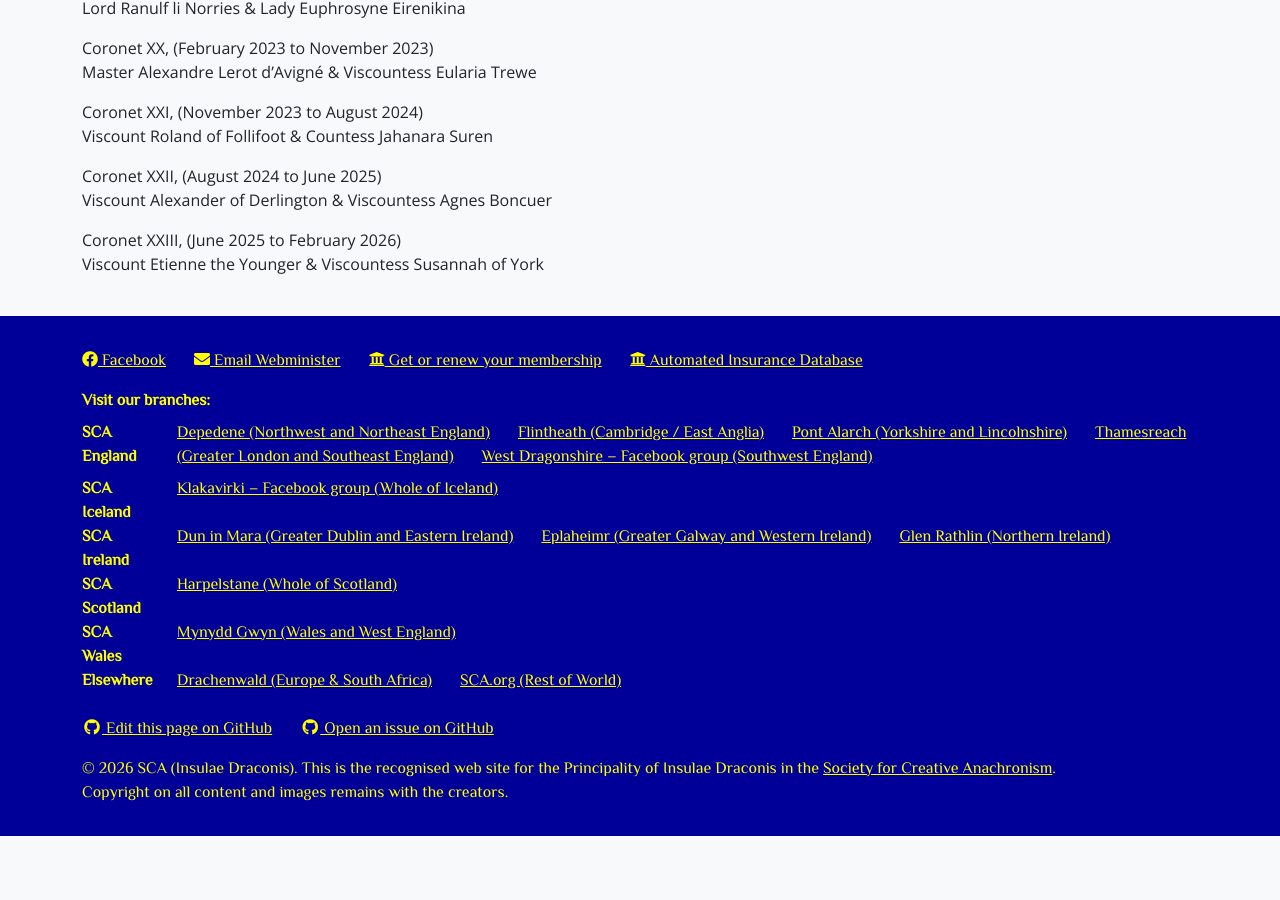
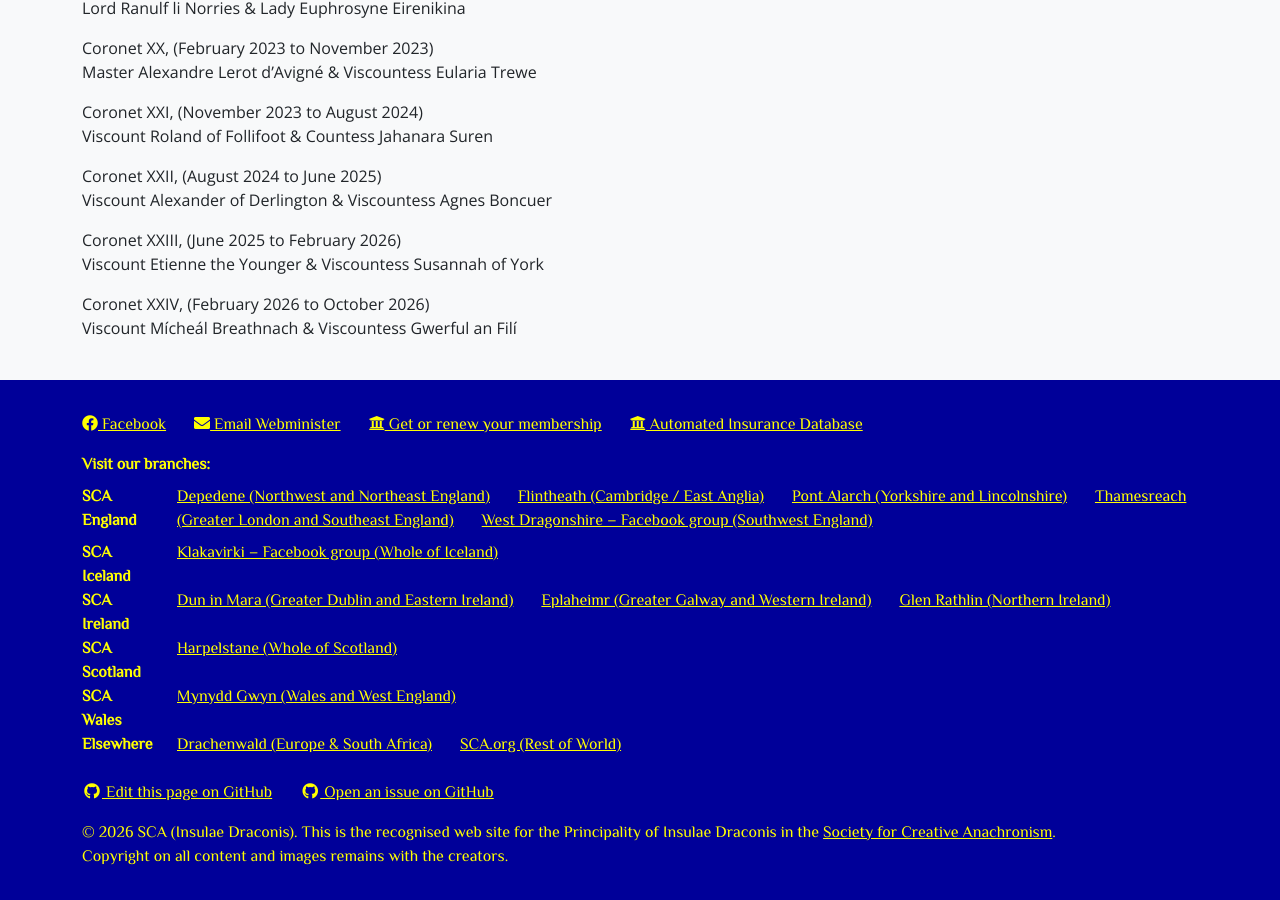
Before and after one commit to drachenwald/insulae-draconis, a Jekyll site: the page built from coronet/past.md, in a window 1280 px wide and 900 px high, scrolled down 2418 px. Built offline with Jekyll 4.4.1, drawn with Linux system fonts in a browser that asks for light colours; comment, search, counter and statistics services are not loaded; before the commit the page ends 3254 px from its top, so only the background shows below that.

Commit message:
Add Coronet XXIV details to past.md

```diff
--- a/coronet/past.md
+++ b/coronet/past.md
@@ -118,3 +118,6 @@ Viscount Alexander of Derlington & Viscountess Agnes Boncuer
 
 Coronet XXIII, (June 2025 to February 2026)
 Viscount Etienne the Younger & Viscountess Susannah of York
+
+Coronet XXIV, (February 2026 to October 2026)
+Viscount Mícheál Breathnach & Viscountess Gwerful an Filí
```
